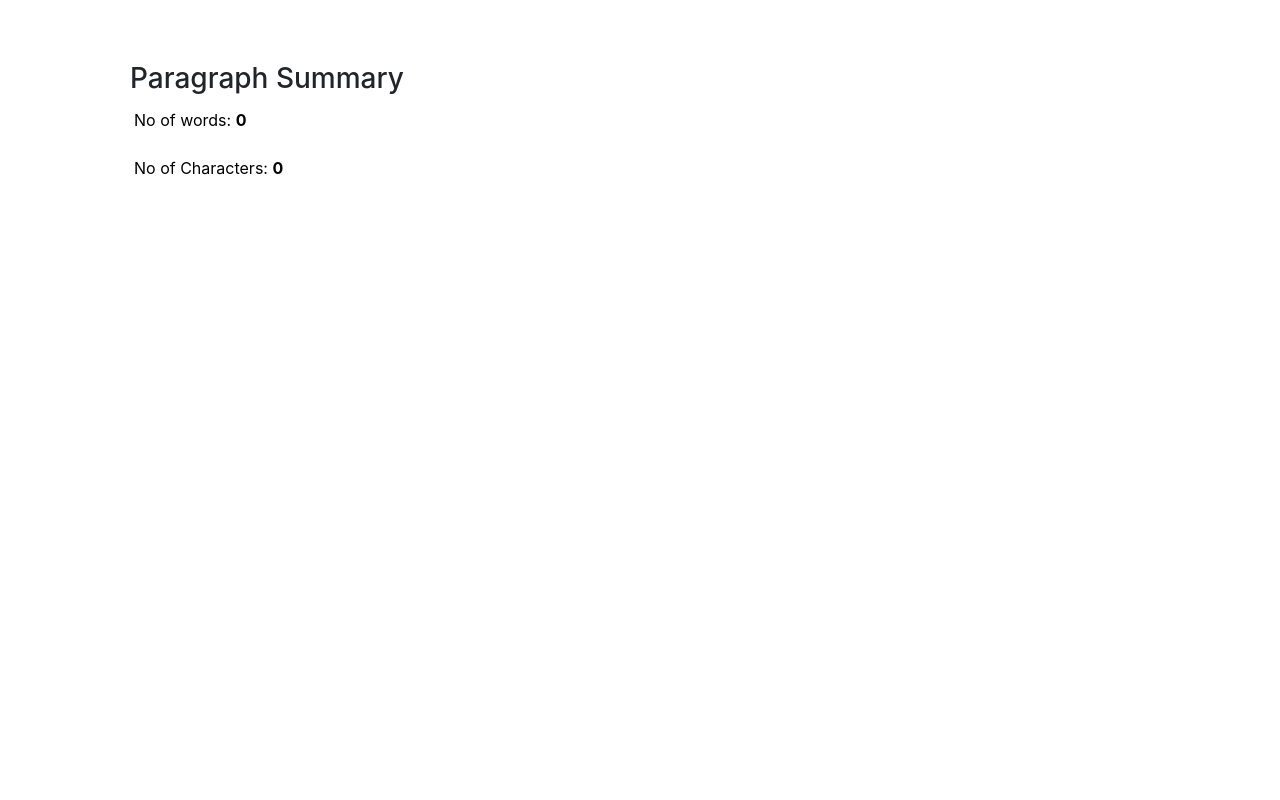
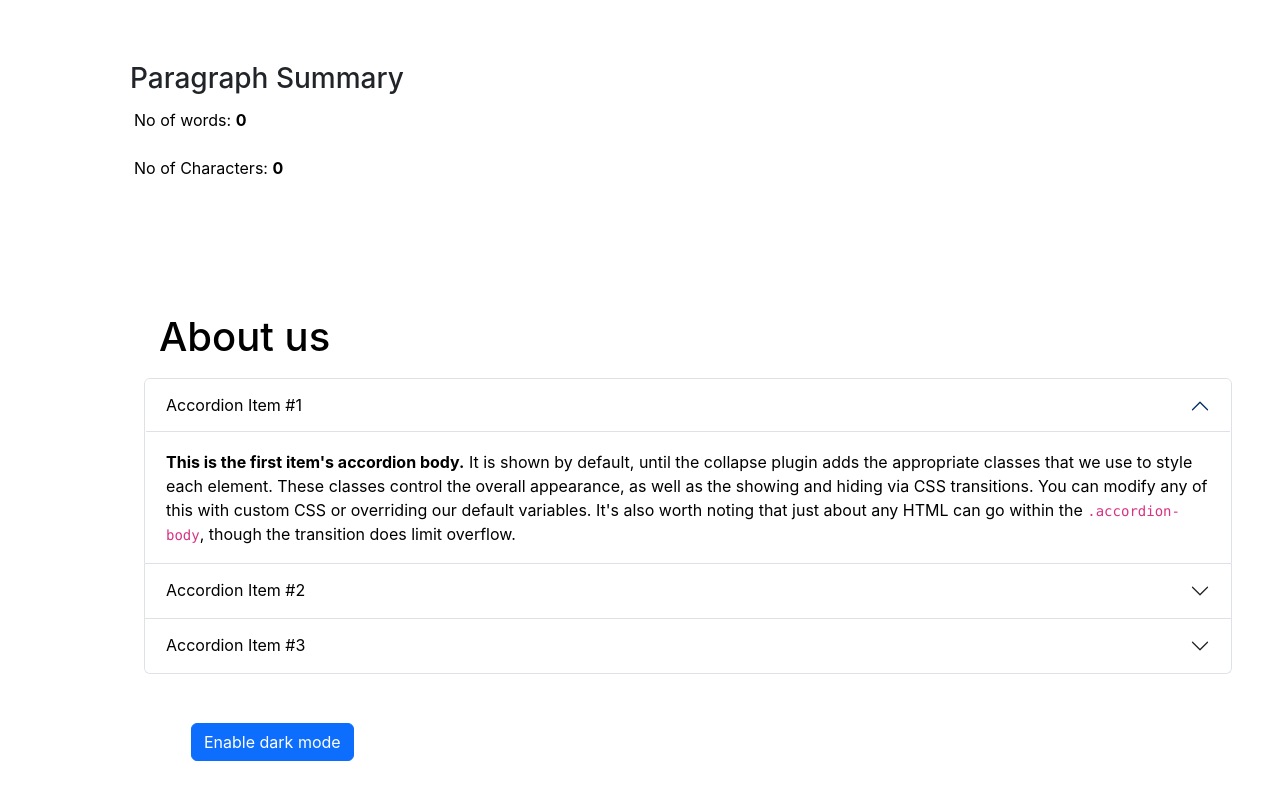
Before and after one commit to sudip22-p/react-learn-second, a React (Create React App) app: page / in a window 1280 px wide. Shown: the part 526-1326 px from the top of the page. Before the commit the page ends 800 px from the top, so only its background shows below. Built offline with nearby package versions, Linux system fonts and the light colour scheme.

Commit message:
basic styling &  dark light mode shift using usestate

```diff
--- a/src/App.js
+++ b/src/App.js
@@ -2,6 +2,7 @@
 import './App.css';
 import FillForm from './components/FillForm';
 import Navbar from './components/Navbar';
+import About from './components/About';
 
 // let xyz="i have a";
 function App() {
@@ -40,7 +41,8 @@
       </div> */}
     <Navbar title="TextDecors-2024"/>
     <div className="container">
-    <FillForm heading="Enter the text below:"/>
+        <FillForm heading="Enter the text below:"/>
+        <About/>
     </div>
     </>
   );
--- /dev/null
+++ b/src/components/About.js
@@ -0,0 +1,78 @@
+import React,{useState} from 'react'
+
+
+export default function About() {
+  const[btnText,setBtnText]=useState("Enable dark mode");
+  const[myStyle,setStyle]=useState(
+    {
+      color:'black',
+      backgroundColor:'white',
+      border:'1px solid white',
+    }
+  );
+  let toggleStyle=()=>{
+    if(myStyle.color==='white'){
+      setStyle(
+        {
+          color:'black',
+          backgroundColor:'white',
+          border:'1px solid black',
+        }
+      );
+      setBtnText("Enable dark mode");
+    }else{
+      setStyle(
+        {
+          color:'white',
+          backgroundColor:'black',
+          border:'1px solid white',
+        }
+      );
+      setBtnText("Enable light mode");
+    }
+  }
+  return (
+    <div className="container m-5" style={myStyle}>
+      <h1 className='m-3'>About us</h1>
+      <div className="accordion" id="accordionExample" style={myStyle}>
+        <div className="accordion-item">
+          <h2 className="accordion-header">
+            <button className="accordion-button" style={myStyle} type="button" data-bs-toggle="collapse" data-bs-target="#collapseOne" aria-expanded="true" aria-controls="collapseOne">
+              Accordion Item #1
+            </button>
+          </h2>
+          <div id="collapseOne" className="accordion-collapse collapse show" data-bs-parent="#accordionExample">
+            <div className="accordion-body" style={myStyle}>
+              <strong>This is the first item's accordion body.</strong> It is shown by default, until the collapse plugin adds the appropriate classes that we use to style each element. These classes control the overall appearance, as well as the showing and hiding via CSS transitions. You can modify any of this with custom CSS or overriding our default variables. It's also worth noting that just about any HTML can go within the <code>.accordion-body</code>, though the transition does limit overflow.
+            </div>
+          </div>
+        </div>
+        <div className="accordion-item">
+          <h2 className="accordion-header">
+            <button className="accordion-button collapsed" style={myStyle} type="button" data-bs-toggle="collapse" data-bs-target="#collapseTwo" aria-expanded="false" aria-controls="collapseTwo">
+              Accordion Item #2
+            </button>
+          </h2>
+          <div id="collapseTwo" className="accordion-collapse collapse" data-bs-parent="#accordionExample">
+            <div className="accordion-body" style={myStyle}>
+              <strong>This is the second item's accordion body.</strong> It is hidden by default, until the collapse plugin adds the appropriate classes that we use to style each element. These classes control the overall appearance, as well as the showing and hiding via CSS transitions. You can modify any of this with custom CSS or overriding our default variables. It's also worth noting that just about any HTML can go within the <code>.accordion-body</code>, though the transition does limit overflow.
+            </div>
+          </div>
+        </div>
+        <div className="accordion-item">
+          <h2 className="accordion-header">
+            <button className="accordion-button collapsed" style={myStyle} type="button" data-bs-toggle="collapse" data-bs-target="#collapseThree" aria-expanded="false" aria-controls="collapseThree">
+              Accordion Item #3
+            </button>
+          </h2>
+          <div id="collapseThree" className="accordion-collapse collapse" data-bs-parent="#accordionExample">
+            <div className="accordion-body" style={myStyle}>
+              <strong>This is the third item's accordion body.</strong> It is hidden by default, until the collapse plugin adds the appropriate classes that we use to style each element. These classes control the overall appearance, as well as the showing and hiding via CSS transitions. You can modify any of this with custom CSS or overriding our default variables. It's also worth noting that just about any HTML can go within the <code>.accordion-body</code>, though the transition does limit overflow.
+            </div>
+          </div>
+        </div>
+      </div>
+      <button onClick={toggleStyle} className={`btn btn-primary m-5`}>{btnText}</button>
+    </div>
+  )
+}
```
